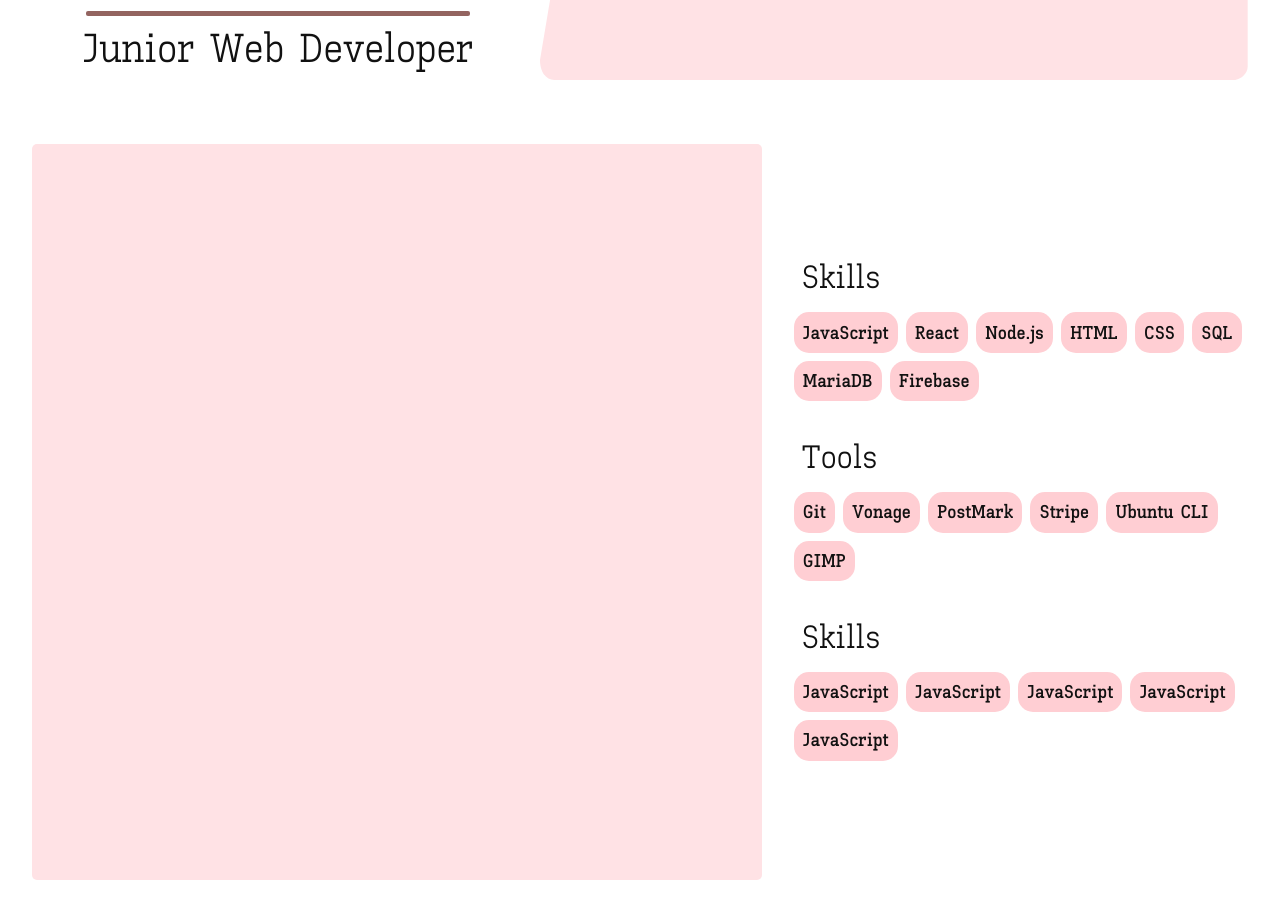
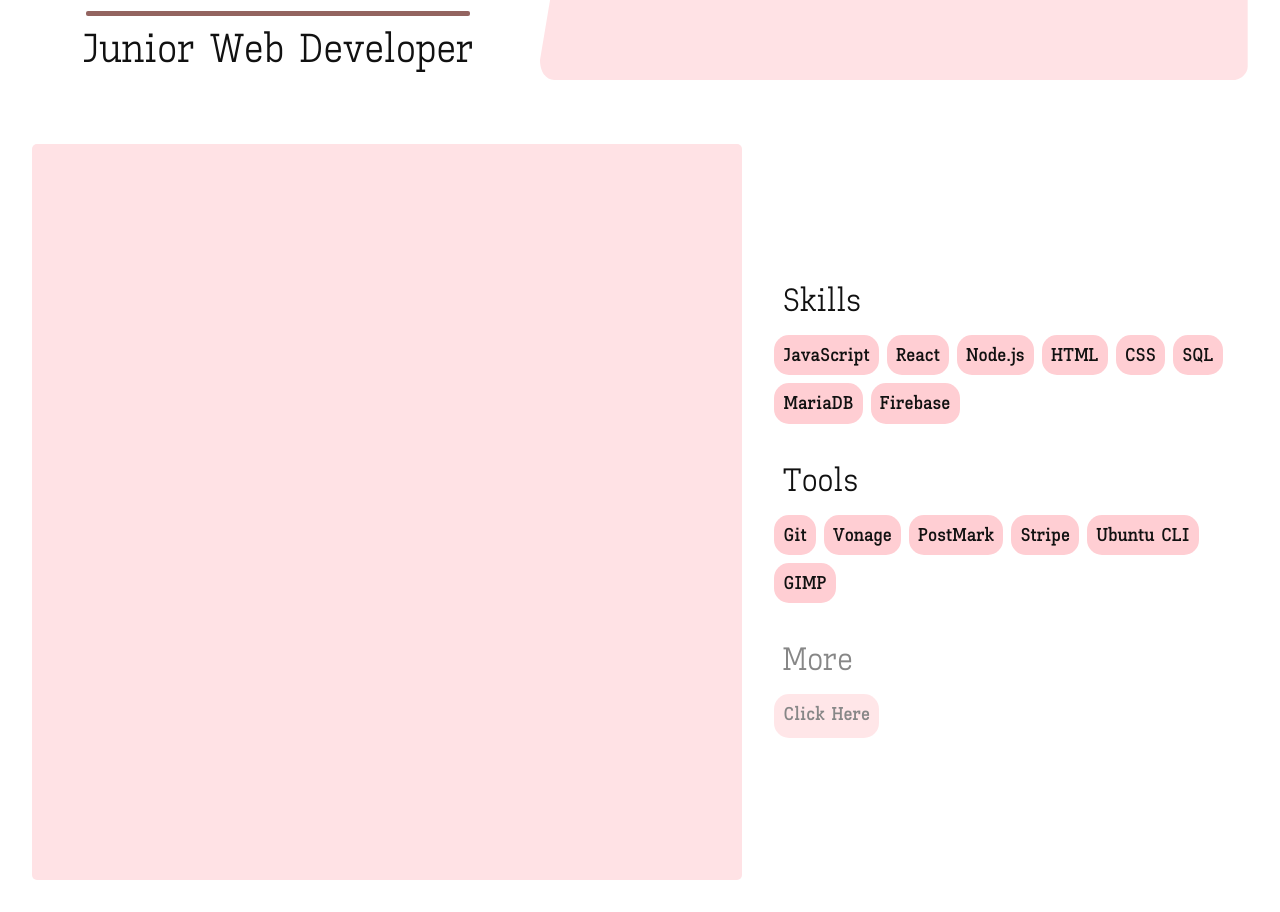
Before and after one commit to JLobbes/my-portfolio, a Next.js app: page / in a window 1280 px wide. Shown: the part 688-1600 px from the top of the page. Built offline with nearby package versions, Linux system fonts and the light colour scheme.

Commit message:
ADD: added toggle function to 'more skills' section

```diff
--- a/src/components/Skills.js
+++ b/src/components/Skills.js
@@ -1,8 +1,13 @@
 // src/component/Skill.js
 
+"use client"
+
+import { useState } from 'react';
 import styles from '../styles/Skills.module.css';
 
 export default function Skills() {
+  const [showFamiliarWith, setShowFamiliarWith] = useState(false);
+
   return (
     <div className={styles['skills-page']}>
       <div className={styles.fillerBlock}></div>
@@ -20,6 +25,7 @@ export default function Skills() {
             <span className={styles.skillBubble}>Firebase</span>
           </div>
         </div>
+
         <div className={styles['skillsContent-subsection']}>
           <h2 className={styles['subsection-title']}>Tools</h2>
           <div className={styles['skills-container']}>
@@ -31,16 +37,55 @@ export default function Skills() {
             <span className={styles.skillBubble}>GIMP</span>
           </div>
         </div>
+
         <div className={styles['skillsContent-subsection']}>
-          <h2 className={styles['subsection-title']}>Skills</h2>
+          <h2
+            className={`${styles['subsection-title']} ${!showFamiliarWith ? styles.halfOpacity : styles.show}`}
+          >
+            {showFamiliarWith ? 'Familiar With' : 'More'}
+          </h2>
           <div className={styles['skills-container']}>
-            <span className={styles.skillBubble}>JavaScript</span>
-            <span className={styles.skillBubble}>JavaScript</span>
-            <span className={styles.skillBubble}>JavaScript</span>
-            <span className={styles.skillBubble}>JavaScript</span>
-            <span className={styles.skillBubble}>JavaScript</span>
+            <span
+              className={`${styles.skillBubble} ${styles.halfOpacity}`}
+              onClick={() => setShowFamiliarWith(prev => !prev)}
+            >
+              {showFamiliarWith ? 'Show Less' : 'Click Here'}
+            </span>
+
+            <span
+              className={`${styles.skillBubble} ${showFamiliarWith ? styles.show : styles.hide}`}
+            >
+              Bootstrap
+            </span>
+            <span
+              className={`${styles.skillBubble} ${showFamiliarWith ? styles.show : styles.hide}`}
+            >
+              PHP
+            </span>
+            <span
+              className={`${styles.skillBubble} ${showFamiliarWith ? styles.show : styles.hide}`}
+            >
+              Flutter/Dart
+            </span>
+            <span
+              className={`${styles.skillBubble} ${showFamiliarWith ? styles.show : styles.hide}`}
+            >
+              Android Studio
+            </span>
+            <span
+              className={`${styles.skillBubble} ${showFamiliarWith ? styles.show : styles.hide}`}
+            >
+              Express.js
+            </span>
+            <span
+              className={`${styles.skillBubble} ${showFamiliarWith ? styles.show : styles.hide}`}
+            >
+              Axios
+            </span>
           </div>
         </div>
+
+
       </div>
     </div>
   );
--- a/src/styles/Skills.module.css
+++ b/src/styles/Skills.module.css
@@ -16,7 +16,7 @@
     display: block;
     width: 40vw;
     height: calc(100% - 4em);
-    margin: 2em 2em 2em 2em;
+    margin: 2em 0em 2em 2em;
     border-radius: 5px;
     background-color: var(--light-pink);
   }
@@ -37,7 +37,7 @@
   gap: 2em;
   width: 100vw;
   height: 100%;
-  margin: 0;
+  margin: 0 2em;
 }
 
 @media (min-width: 482px) {
@@ -94,6 +94,7 @@
   font-weight: bold;
   background-color: var(--pink);
   border-radius: 15px;
+  transition: width 0.5s ease, opacity 0.3s ease;
 }
 
 .skillBubble:hover {
@@ -101,3 +102,18 @@
   color: var(--background);
   background-color: var(--dark-pink);
 }
+
+.halfOpacity {
+  opacity: 0.5;
+  transition: opacity 0.3s ease-in-out;
+}
+
+.show {
+  opacity: 1;
+}
+
+.hide {
+  opacity: 0;
+  width: 0;
+  padding: 0;
+}
```
